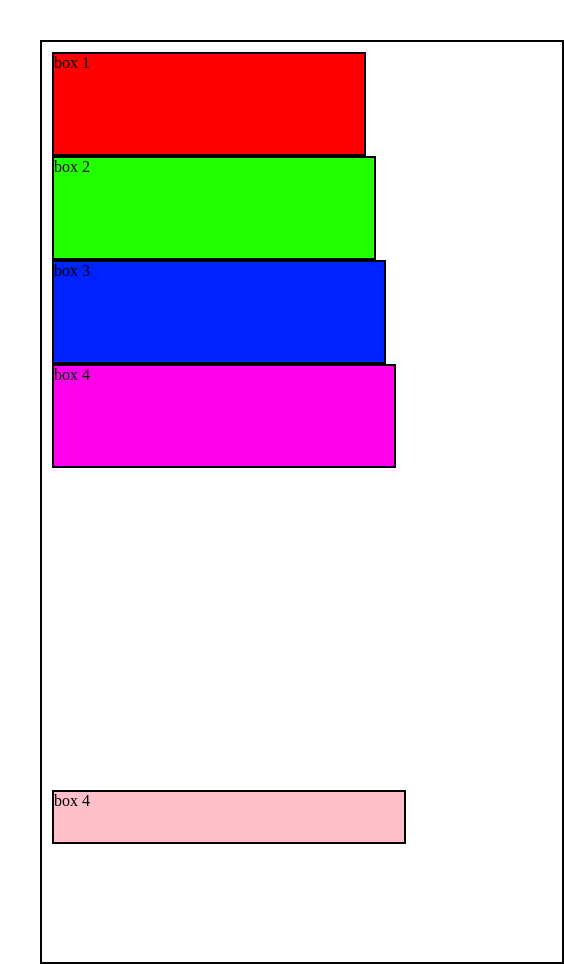
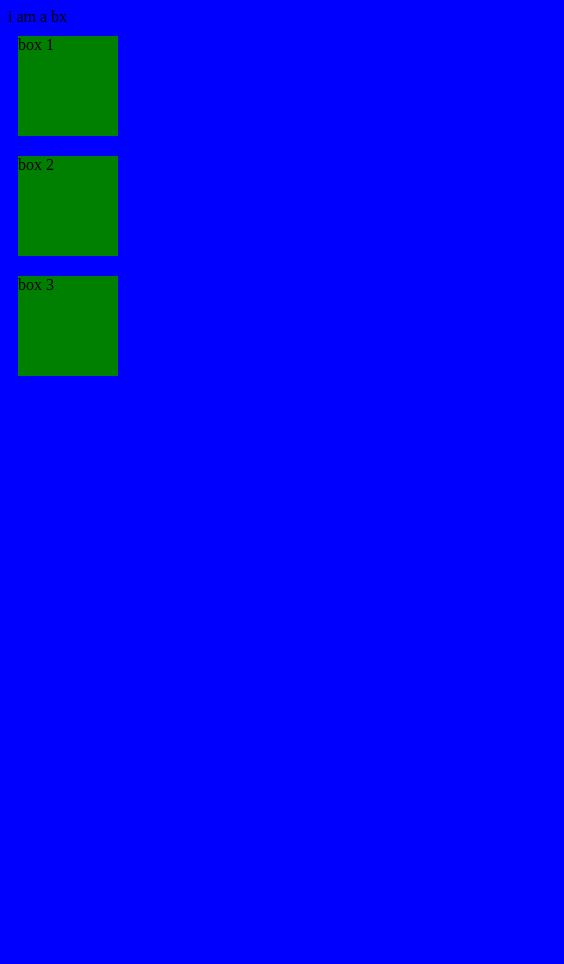
Before and after one commit to marcomuna/Web-Dev, a plain HTML site: page index.html in a window 390 px wide. Shown: the whole page, 564 px wide, since content can reach past the window. After the commit the page ends 844 px from the top, so only its background shows below. Drawn offline with Linux system fonts and the light colour scheme.

Commit message:
media queries

```diff
--- a/index.html
+++ b/index.html
@@ -3,68 +3,37 @@
 <head>
     <meta charset="UTF-8">
     <meta name="viewport" content="width=device-width, initial-scale=1.0">
-    <title>Position Property</title>
+    <title>mediaqueries</title>
     <style>
-        *{
-            margin: 0;
-            padding: 0;
-            /* filter: invert(); */
-        }.parent{
-            position: absolute;
-            border: 2px solid black;
-            width: 500px;
-            margin: 40px;
-            padding: 10px;
-            height: 900px;
+        body{
+            background-color: pink;
         }
-        .box{
-            border: 2px solid black;
-            width: 300px;
+
+        @media  screen and (max-width: 400px){
+            body{
+                background-color: blue;
+            }
+            .boxes{
+                flex-direction: column;
+            }
+        }
+        .boxes{
+            display: flex;
+        }
+        .bix{
+            background-color: green;
+            width: 100px;
             height: 100px;
-        }
-        .box1{
-            background-color: red;
-            position: sticky;
-            top: 0px;
-            z-index: 1;
-            width: 310px;
-        }
-        .box2{
-            position: sticky;
-            background-color: rgb(34, 255, 0);
-            bottom: 50px;
-            left: 30px;
-            width: 320px;
-        }
-        .box3{
-            background-color: rgb(0, 34, 255);
-            /* position: absolute; */
-            width: 330px;
-        }
-        .box4{
-            width: 340px;
-            z-index: 11;
-            position: static;
-            position: relative;
-            background-color: rgb(255, 0, 234);
-        }
-        .box5{
-            background-color: pink;
-            position: fixed;
-            bottom: 0px;
-            height: 50px;
-            z-index: 20;
-            width: 350px;
+            margin: 10px;
         }
     </style>
 </head>
 <body>
-    <div class="parent">
-        <div class="box box1">box 1</div>
-    <div class="box box2">box 2</div>
-    <div class="box box3">box 3</div>
-    <div class="box box4">box 4</div>
-    <div class="box box5">box 4</div>
+    <div class="box">i am a bx</div>
+    <div class="boxes">
+        <div class="bix">box 1</div>
+        <div class="bix">box 2</div>
+        <div class="bix">box 3</div>
     </div>
 </body>
 </html>
```
